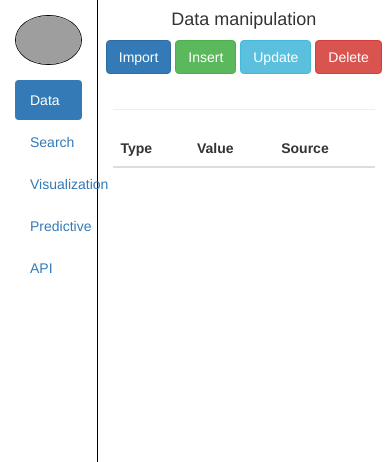
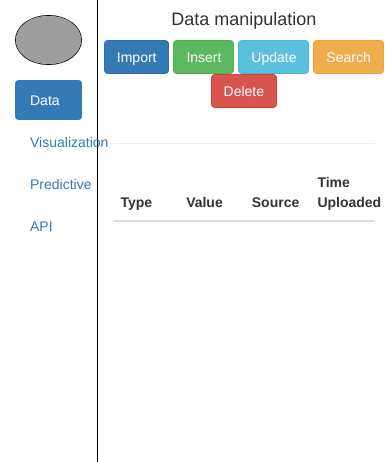
Before and after one commit to jhanke10/CS411-data-visualization, a Django app: template final_project/project/templates/realtime/index.html in a window 390 px wide. Shown: the top 462 px of the page. Run offline with Django 3.2, Linux system fonts and the light colour scheme; the template is opened without the code that fills it, so the values that code supplies are empty; some libraries are stand-ins or nearby versions; grey boxes are pictures that could not be loaded.

Commit message:
Added more frontend

```diff
--- a/final_project/project/static/common/common.js
+++ b/final_project/project/static/common/common.js
@@ -84,11 +84,14 @@ function getNextData(nextURL, whenDone) {
  * @param  {String} type   The category of the data
  * @param  {Integer} value  The value
  * @param  {String} source Where this data originated from
+ * @param  {String} time An ISO string representing the time uploaded
  * @param  {function} whenDone A callback function called when the post request finishes
  */
 function postData(type, value, source, whenDone) {
+  //Update with the time of recieving the post request
+  time = new Date(Date.now()).toISOString();
 
-  var dat = '{ "category": "' + type + '", "value": ' + value + ', "source": "' + source + '" }'
+  var dat = '{ "category": "' + type + '", "value": ' + value + ', "source": "' + source + '", "time:": "' + time + '" }'
   console.log("Trying to post data: '" + dat + "'")
 
   $.ajax({
@@ -109,3 +112,34 @@ function postData(type, value, source, whenDone) {
     success: whenDone
   });
 }
+
+function putData(key, type, value, source, whenDone) {
+  //Update the time to represent the value (TODO: CHANGE THIS TO USE ORIGINAL)
+  time = new Date(Date.now()).toISOString();
+
+  url = "/api/" + key + "/";
+  console.log("Put to url: '" + url + "'")
+
+  var dat = '{ "category": "' + type + '", "value": ' + value + ', "source": "' + source + '", "time": "' + time + '" }'
+  console.log("Data: '" + dat + "'")
+  $.ajax({
+    type: "PUT",
+    url: url,
+    username: username,
+    password: password,
+    data: dat,
+    contentType: "application/json",
+    success: whenDone
+  })
+}
+
+function deleteData(key, whenDone) {
+  $.ajax({
+    type: "DELETE",
+    url: "/api/" + key + "/",
+    username: username,
+    password: password,
+    contentType: "application/json",
+    success: whenDone
+  })
+}
--- a/final_project/project/static/realtime/realtime.js
+++ b/final_project/project/static/realtime/realtime.js
@@ -2,12 +2,17 @@ window.onload = function(e) {
 
   $("#importForm").hide();
   $("#insertForm").hide();
+  $("#searchForm").hide();
 
   getAllData(function(data) {
     for(var i = 0; i < data.results.length; i++) {
-      addDataRow(data.results[i].category, data.results[i].value, data.results[i].source, false);
+      addDataRow(data.results[i].category, data.results[i].value, data.results[i].source, data.results[i].time);
     }
   });
+
+  $("#searchFor").on("input", function(event) {
+    filterEntries($("#searchFor").val());
+  })
 }
 
 function submitInsertForm() {
@@ -31,13 +36,15 @@ function submitInsertForm() {
     $("#insertSource").val("");
 
     postData(type, value, source, function(data, success) {
-      addDataRow(type, value, source);
+      addDataRow(type, value, source, time);
     })
   }
 }
 
-function addDataRow(type, value, source, prepend=true) {
-  var html = $("<tr> <td>" + type + "</td> <td>" + value + "</td> <td>" + source + "</td ></tr>")
+function addDataRow(type, value, source, time, prepend=true) {
+  parsedTime = new Date(Date.parse(time)).toTimeString();
+
+  var html = $("<tr> <td>" + type + "</td> <td>" + value + "</td> <td>" + source + "</td> <td>" + parsedTime + "</td> </tr>")
     .on("click", function(event) {
       var row = $(this);
 
@@ -64,19 +71,30 @@ function addDataRow(type, value, source, prepend=true) {
 
         if(!$.contains(ref[0], event.target)) {
           var entries = ref.find("td input");
+
+          var data = [];
+
           for(let i = 0; i < entries.length; i++) {
             var vl = $(entries[i]).val();
             if(vl === "") vl = $(entries[i]).attr("placeholder");
             $(entries[i]).parent().replaceWith('<td>' + vl + '</td>');
-            //TODO: CALL PUT() request
+
+            data.push(vl);
           }
+
+          //TODO: CALL PUT() request
+          putData(1, data[0], data[1], data[2], function(data, success) {
+            console.log("Put data with result: " + JSON.stringify(data));
+            console.log("Success value: " + success);
+          })
+
           $(document).off("click");
           ref.removeClass("editing");
         }
       });
 
       var entries = ref.find("td");
-      for(let i = 0; i < entries.length; i++) {
+      for(let i = 0; i < entries.length - 1; i++) {
         var vl = entries[i].innerHTML;
         $(entries[i]).replaceWith('<td><input type="text" placeholder="' + vl + '"></td>');
       }
@@ -92,3 +110,27 @@ function addDataRow(type, value, source, prepend=true) {
     $("#realtimeDataTable").append(html);
   }
 }
+
+function filterEntries(search) {
+  search = search.toLowerCase();
+  var allRows = $("#realtimeDataTable tr");
+  allRows.each(function(index, val) {
+    $(this).hide();
+    if($(this).html().toLowerCase().includes(search)) {
+      $(this).show();
+    }
+  });
+}
+
+function deleteSelected() {
+  var allRows = $("#realtimeDataTable tr");
+  allRows.each(function(index, val) {
+    if($(this).hasClass("highlight")) {
+      deleteData(index + 1, function(data, success) {
+        console.log("delete returned data: " + JSON.stringify(data));
+        console.log("delete returned success code: " + success);
+        $(this).hide();
+      });;
+    }
+  });
+}
--- a/final_project/project/templates/main/index.html
+++ b/final_project/project/templates/main/index.html
@@ -100,7 +100,7 @@
 					</div>
 				</div>
 				<div class="modal-footer">
-					<button class="btn btn-primary"> Submit </button>
+					<button class="btn btn-primary" onclick="window.location.href='/realtime'"> Submit </button>
 				</div>
 			</div>
 		</div>
--- a/final_project/project/templates/realtime/index.html
+++ b/final_project/project/templates/realtime/index.html
@@ -31,7 +31,6 @@
 
 				<ul class="nav nav-pills nav-stacked">
 					<li class="active"><a href="#"> Data </a></li>
-					<li><a href="/search"> Search </a></li>
 					<li><a href="/visualization"> Visualization </a></li>
 					<li><a href="/predictive"> Predictive </a></li>
 					<li><a href="/api"> API </a></li>
@@ -46,7 +45,8 @@
 					<button class="btn btn-primary" type="button" onclick="$('#importForm').toggle('slow');"> Import </button>
 					<button class="btn btn-success" type="button" onclick="$('#insertForm').toggle('slow');"> Insert </button>
 					<button class="btn btn-info" type="button"> Update </button>
-					<button class="btn btn-danger" type="button"> Delete </button>
+					<button class="btn btn-warning" type="button" onclick="$('#searchForm').toggle('slow');"> Search </button>
+					<button class="btn btn-danger" type="button" onclick="deleteSelected();"> Delete </button>
 				</div>
 
 				<div id="importForm" style="padding-top: 15px;">
@@ -81,14 +81,21 @@
 					</div>
 				</div>
 
+				<div id="searchForm" style="padding-top: 15px;">
+					<hr>
+					<label for="searchFor"> Search </label>
+					<input type="text" id="searchFor" class="form-control" placeholder='Search all attributes by name (default) or use tags ("type:xyz")' required="true">
+				</div>
+
 				<div style="padding-top: 15px;">
 					<hr>
-					<table class="table">
+					<table class="table" style="table-layout: fixed;">
 						<thead>
 							<tr>
 								<th> Type </th>
 								<th> Value </th>
 								<th> Source </th>
+								<th> Time Uploaded </th>
 							</tr>
 						</thead>
 						<tbody id="realtimeDataTable">
--- a/final_project/project/templates/visualization/index.html
+++ b/final_project/project/templates/visualization/index.html
@@ -31,7 +31,6 @@
 
 				<ul class="nav nav-pills nav-stacked">
 					<li><a href="/realtime"> Data </a></li>
-					<li><a href="/search"> Search </a></li>
 					<li class="active"><a href="#"> Visualization </a></li>
 					<li><a href="/predictive"> Predictive </a></li>
 					<li><a href="/api"> API </a></li>
```
Also changed, not shown: final_project/project/templates/search/index.html (+18 -1 lines), 9 other files.
